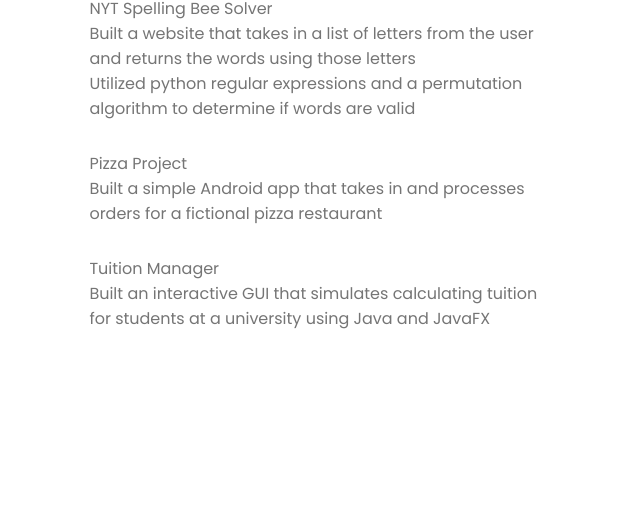
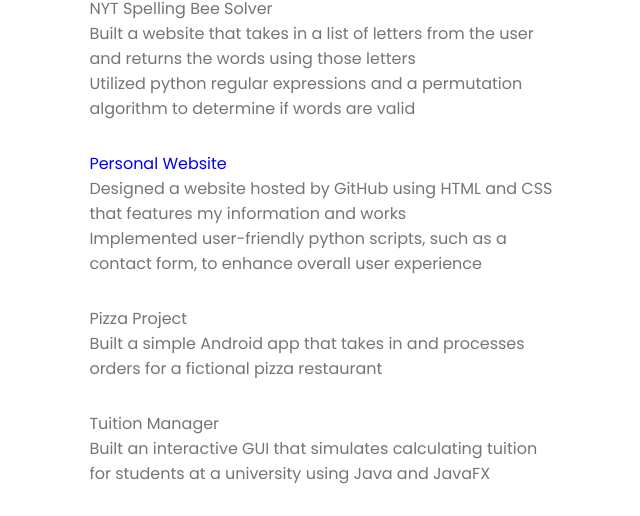
Before and after one commit to mkang2/mkang2.github.io, a plain HTML site: page projects.html in a window 1280 px wide. Shown: the part 399-915 px from the top of the page, without its empty margins (13-653 px from the left). Before the commit the page ends 800 px from the top, so only its background shows below. Drawn offline with Linux system fonts and the light colour scheme.

Commit message:
modified:   contact.html 	modified:   projects.html

```diff
--- a/projects.html
+++ b/projects.html
@@ -19,6 +19,11 @@
             <p>NYT Spelling Bee Solver <br>
                 Built a website that takes in a list of letters from the user and returns the words using those letters
                 <br> Utilized python regular expressions and a permutation algorithm to determine if words are valid</p>
+            <p>
+                <a href = https://mkang2.github.io target = "_blank"> Personal Website </a><br>
+                Designed a website hosted by GitHub using HTML and CSS that features my information and works
+                <br> Implemented user-friendly python scripts, such as a contact form, to enhance overall user experience
+            </p>
             <p>Pizza Project <br>
                 Built a simple Android app that takes in and processes orders for a fictional pizza restaurant</p>
             <p>Tuition Manager <br>
```
Also changed, not shown: contact.html (+0 -1 lines).
